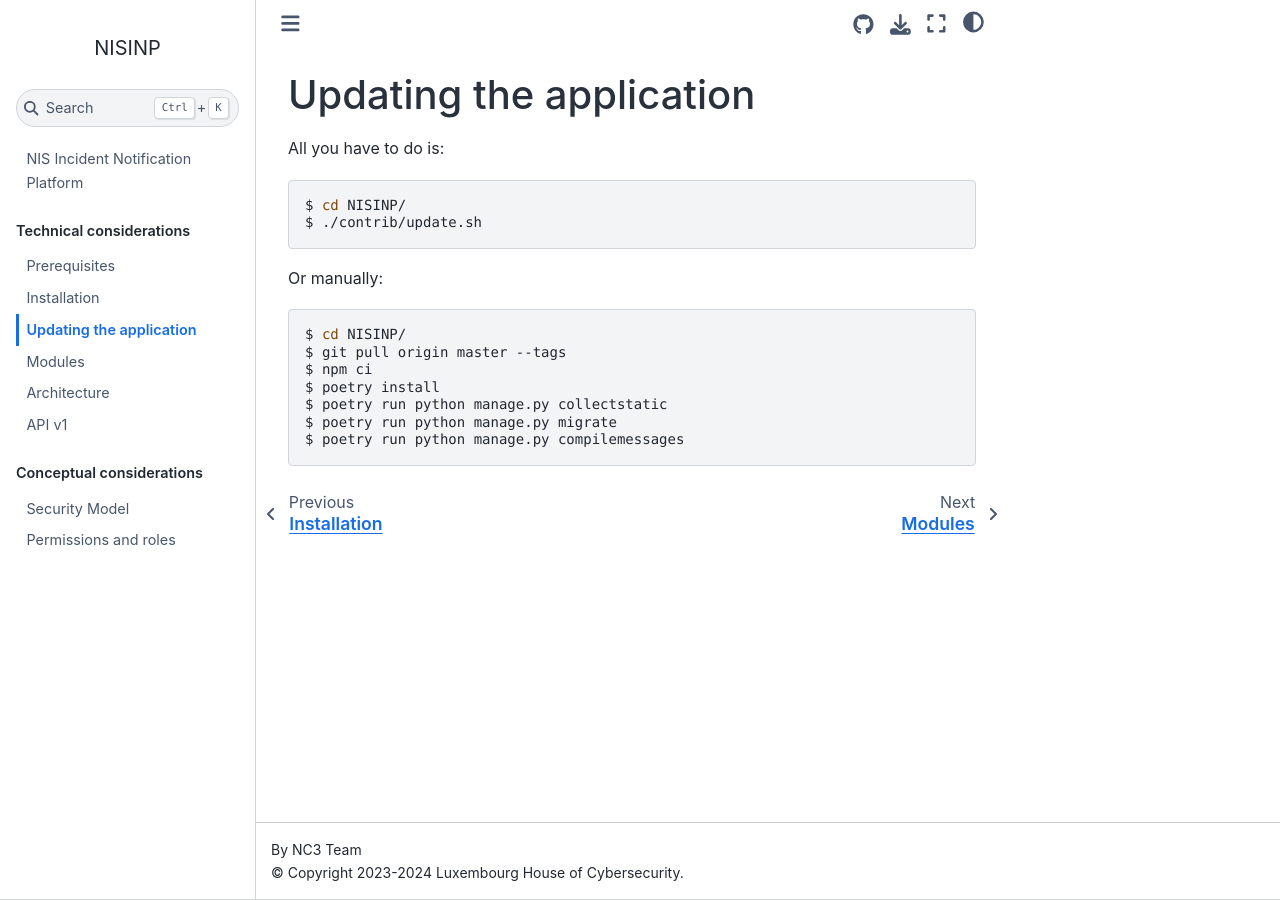
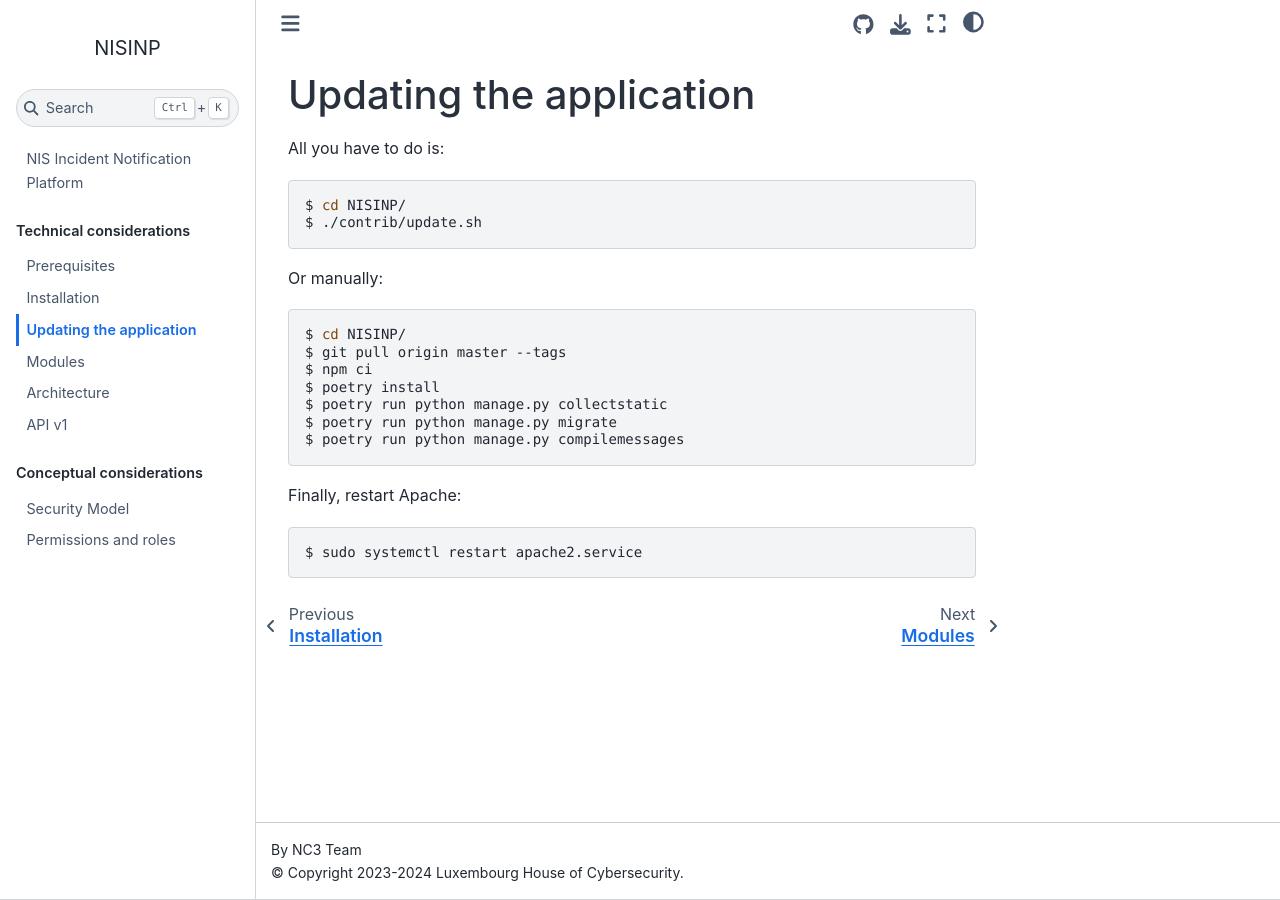
Before and after one commit to informed-governance-project/NISINP, a Sphinx documentation site: the page built from docs/update.rst, in a window 1280 px wide. Built offline with Sphinx 7.4.7 and the Sphinx Book theme 1.1.4, drawn with Linux system fonts in a browser that asks for light colours.

Commit message:
chg: [documentation] Added a small mention to inform user to restart Apache.

```diff
--- a/docs/update.rst
+++ b/docs/update.rst
@@ -20,3 +20,10 @@
     $ poetry run python manage.py collectstatic
     $ poetry run python manage.py migrate
     $ poetry run python manage.py compilemessages
+
+
+Finally, restart Apache:
+
+.. code-block:: bash
+
+    $ sudo systemctl restart apache2.service
```
